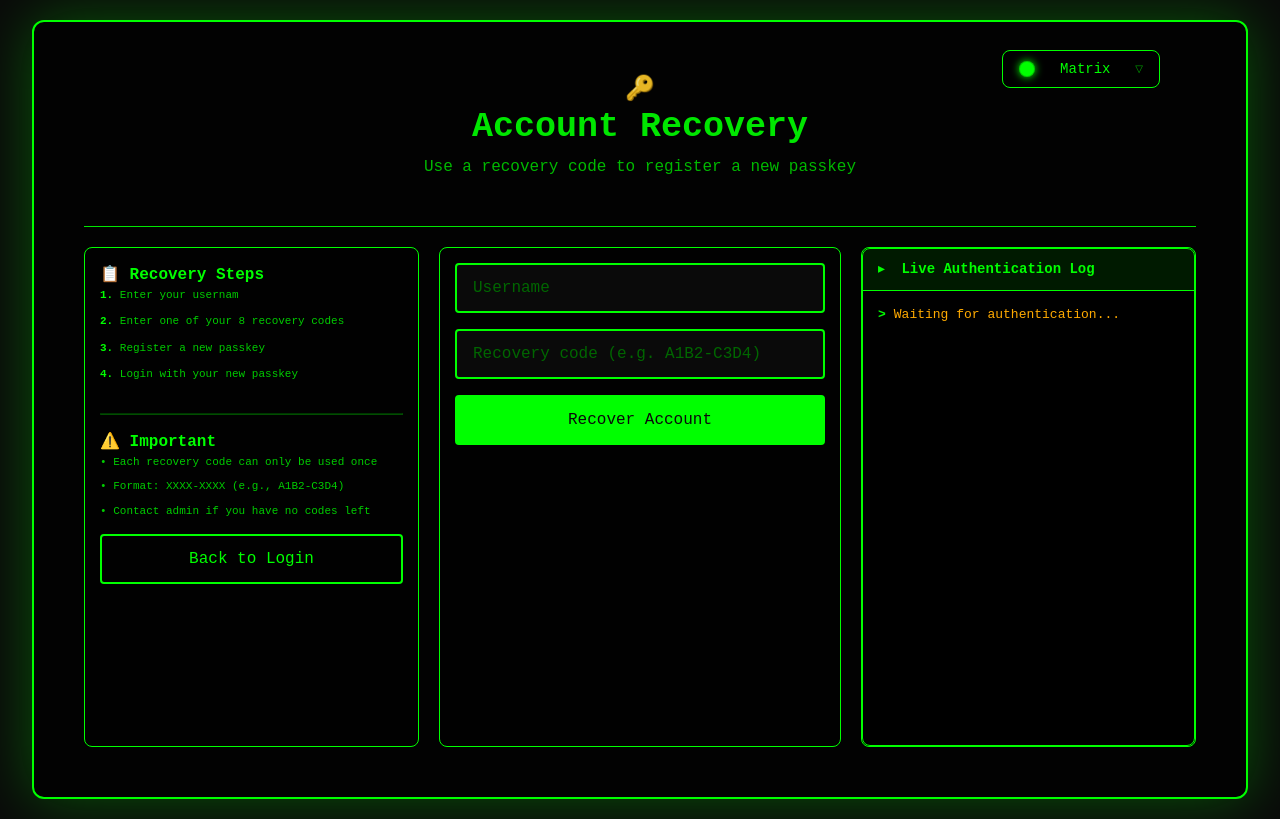
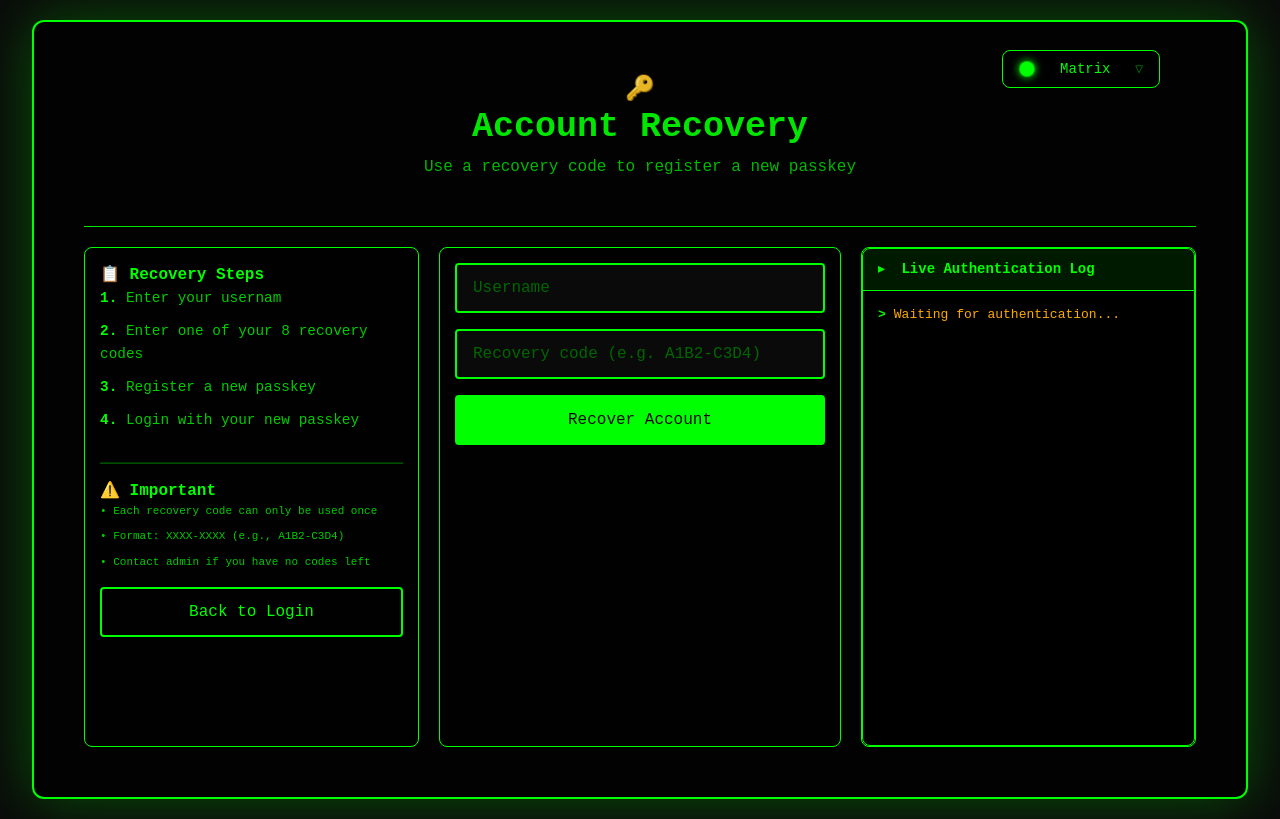
Before and after one commit to stephenp0320/passwordless-auth-system, a React app in the folder frontend/: page /recover in a window 1280 px wide. Built offline with nearby package versions, Linux system fonts and the light colour scheme; the HTML template or start-up script is replaced by a standard one.

Commit message:
fix: resolve css syntax bug

```diff
--- a/frontend/src/App.css
+++ b/frontend/src/App.css
@@ -200,7 +200,7 @@ h1 {
 }
 
 /* education panel paragraph styles with a terminal-inspired design */
-*/ .education-panel p {
+.education-panel p {
   color: var(--text-secondary);
   font-size: 0.9rem;
   line-height: 1.6;
```
